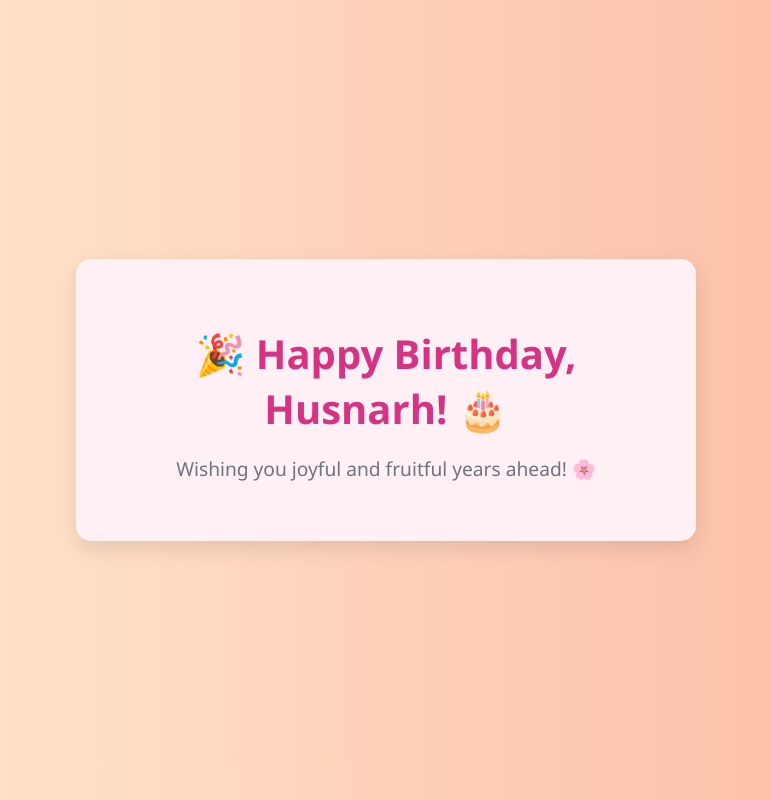
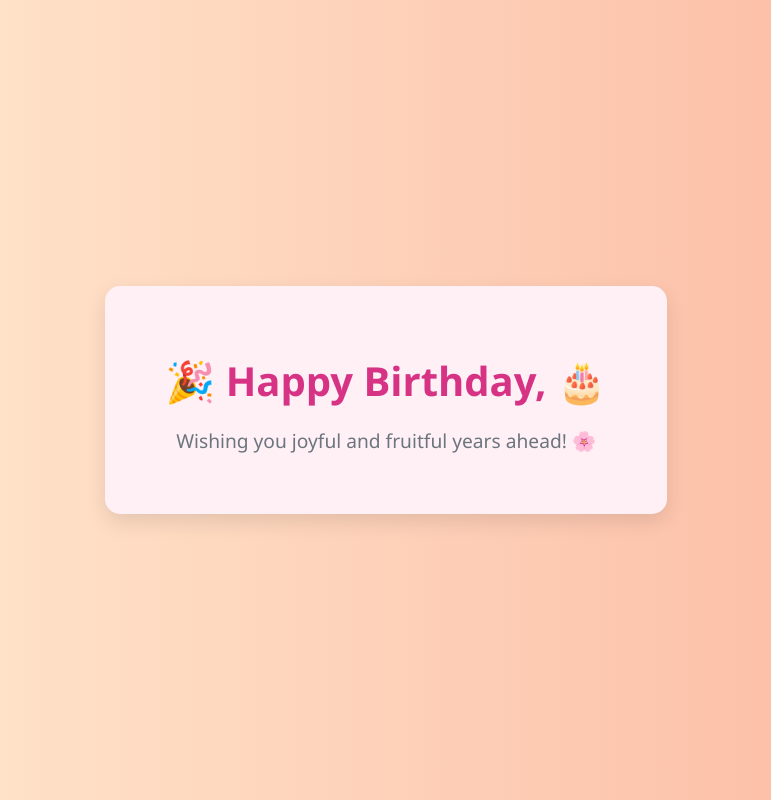
Before and after one commit to thesirbenz/birthday, a plain HTML site: page index.html in a window 1280 px wide. Shown: the whole page, without its empty margins (254-1025 px from the left). Drawn offline with Linux system fonts and the light colour scheme.

Commit message:
Update index.html

```diff
--- a/index.html
+++ b/index.html
@@ -43,7 +43,7 @@
 </head>
 <body>
   <div class="card">
-    <h1>🎉 Happy Birthday, Husnarh! 🎂</h1>
+    <h1>🎉 Happy Birthday,  🎂</h1>
     <p>Wishing you joyful and fruitful years ahead! 🌸</p>
   </div>
 </body>
```
